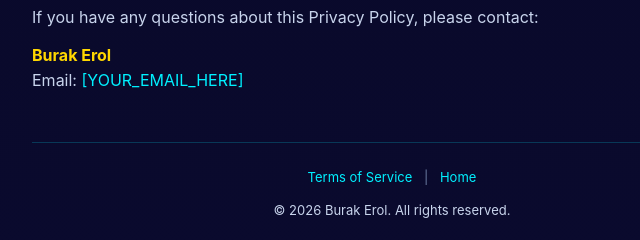
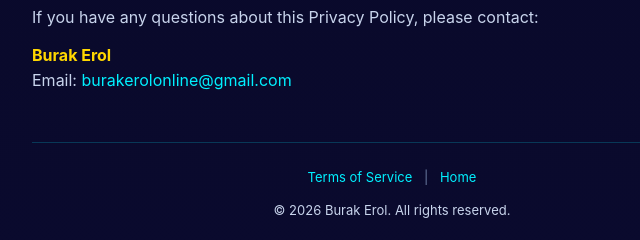
Before and after one commit to flodilabs/voltcore-website, a plain HTML site: page privacy.html in a window 1280 px wide. Shown: the part 2049-2289 px from the top of the page, 248-888 px from the left. Drawn offline with Linux system fonts and the light colour scheme.

Commit message:
Add files via upload

```diff
--- a/privacy.html
+++ b/privacy.html
@@ -165,7 +165,7 @@
 
         <h2>9. Contact</h2>
         <p>If you have any questions about this Privacy Policy, please contact:</p>
-        <p><strong>Burak Erol</strong><br>Email: <a href="mailto:[YOUR_EMAIL_HERE]">[YOUR_EMAIL_HERE]</a></p>
+        <p><strong>Burak Erol</strong><br>Email: <a href="mailto:burakerolonline@gmail.com">burakerolonline@gmail.com</a></p>
 
         <div class="footer">
             <a href="/terms">Terms of Service</a> |
@@ -228,7 +228,7 @@
 
         <h2>9. İletişim</h2>
         <p>Bu Gizlilik Politikası hakkında sorularınız varsa lütfen iletişime geçin:</p>
-        <p><strong>Burak Erol</strong><br>E-posta: <a href="mailto:[YOUR_EMAIL_HERE]">[YOUR_EMAIL_HERE]</a></p>
+        <p><strong>Burak Erol</strong><br>E-posta: <a href="mailto:burakerolonline@gmail.com">burakerolonline@gmail.com</a></p>
 
         <div class="footer">
             <a href="/terms">Kullanım Koşulları</a> |
```
Also changed, not shown: index.html (+1 -1 lines), terms.html (+2 -2 lines).
